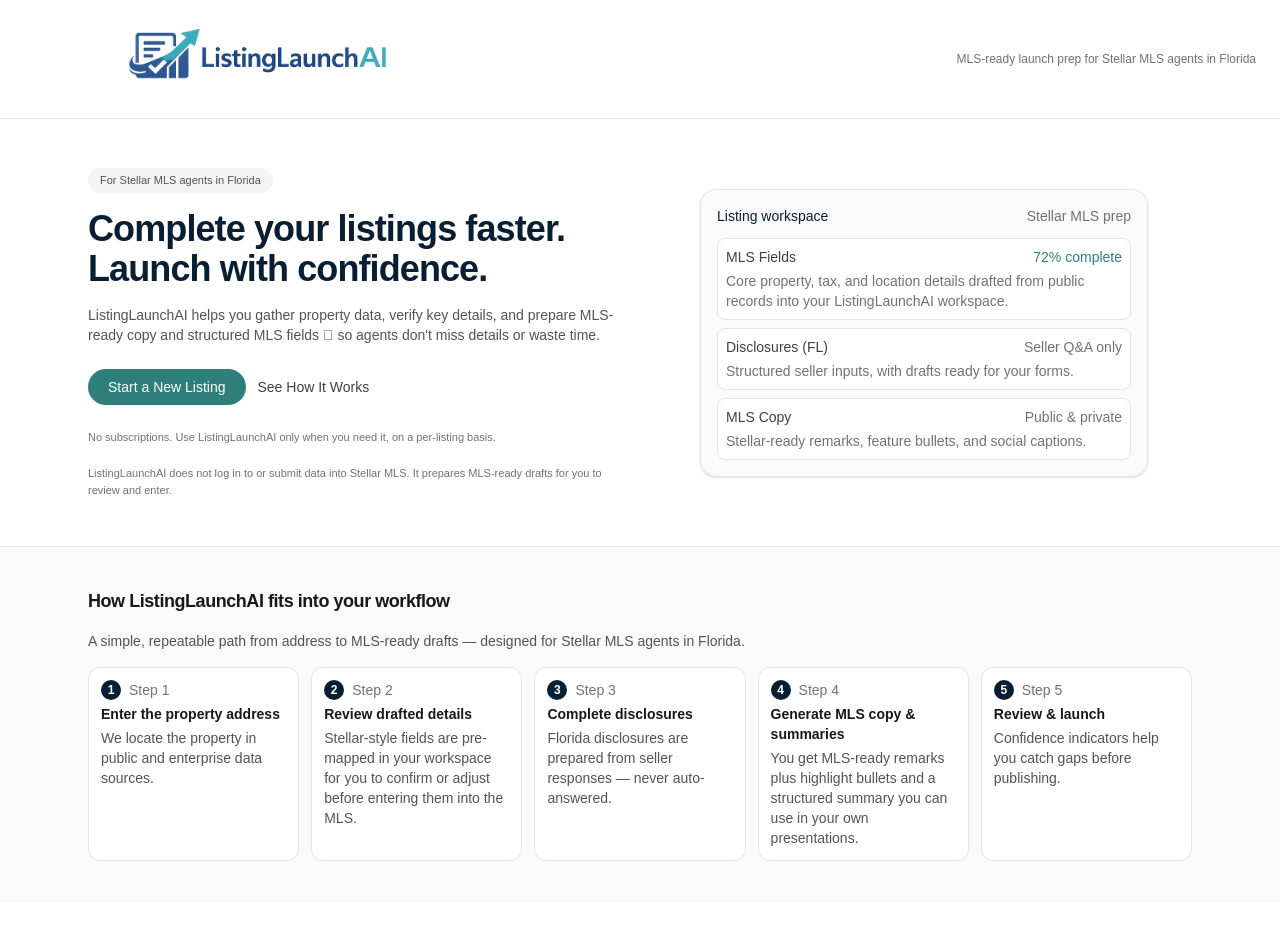
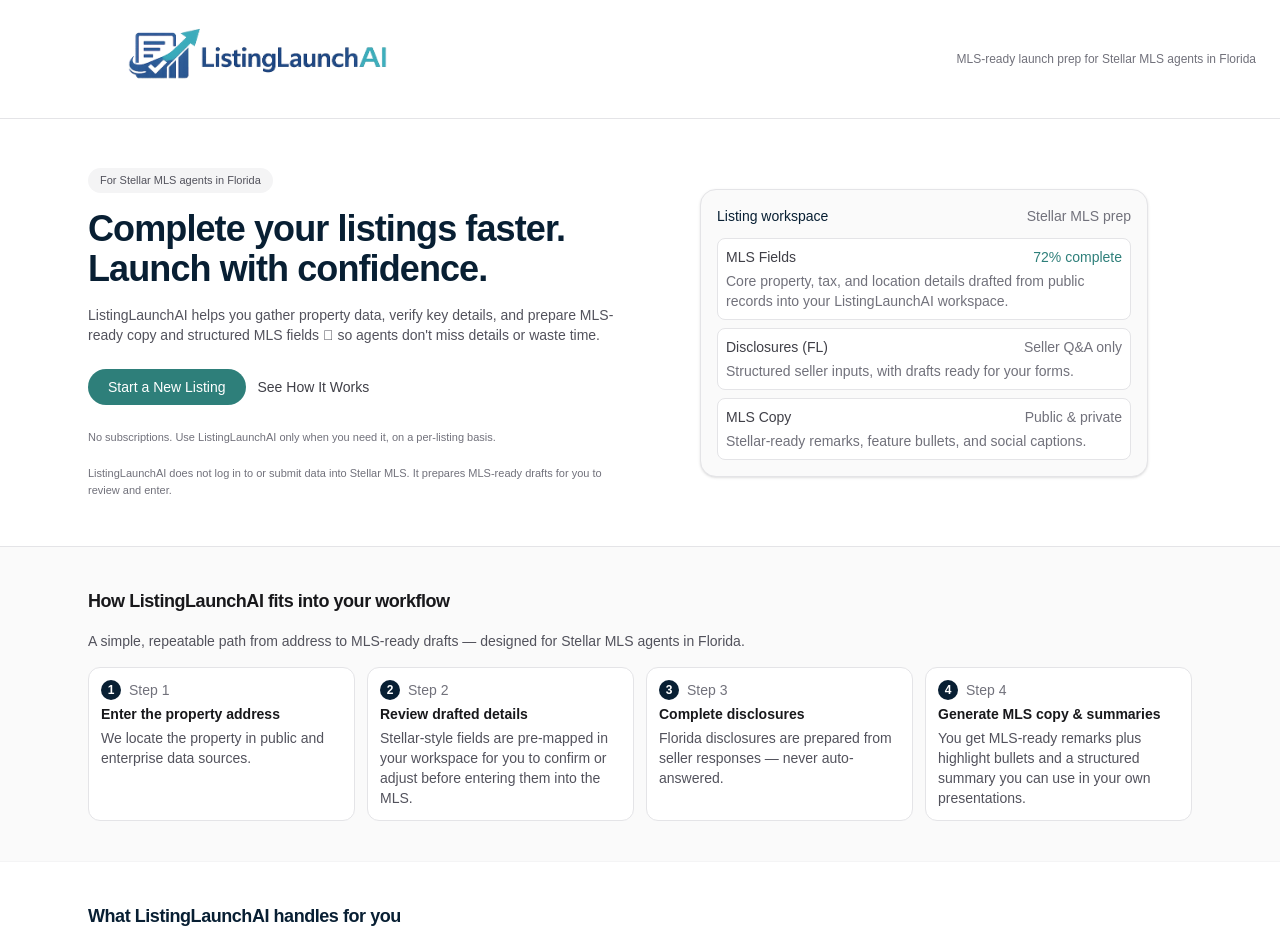
Before and after one commit to stroka22/listinglaunch-ai, a Next.js app: page / in a window 1280 px wide. Shown: the top 944 px of the page. Built offline with nearby package versions, Linux system fonts and the light colour scheme.

Commit message:
Remove step 5 (Review & launch) from How It Works section

```diff
--- a/app/marketing/page.tsx
+++ b/app/marketing/page.tsx
@@ -96,7 +96,7 @@
             Stellar MLS agents in Florida.
           </p>
 
-          <div className="grid gap-3 md:grid-cols-5 text-sm">
+          <div className="grid gap-3 md:grid-cols-4 text-sm">
             {[
               {
                 title: "Enter the property address",
@@ -114,10 +114,6 @@
                 title: "Generate MLS copy & summaries",
                 body:
                   "You get MLS-ready remarks plus highlight bullets and a structured summary you can use in your own presentations.",
-              },
-              {
-                title: "Review & launch",
-                body: "Confidence indicators help you catch gaps before publishing.",
               },
             ].map((step, idx) => (
               <div
```
